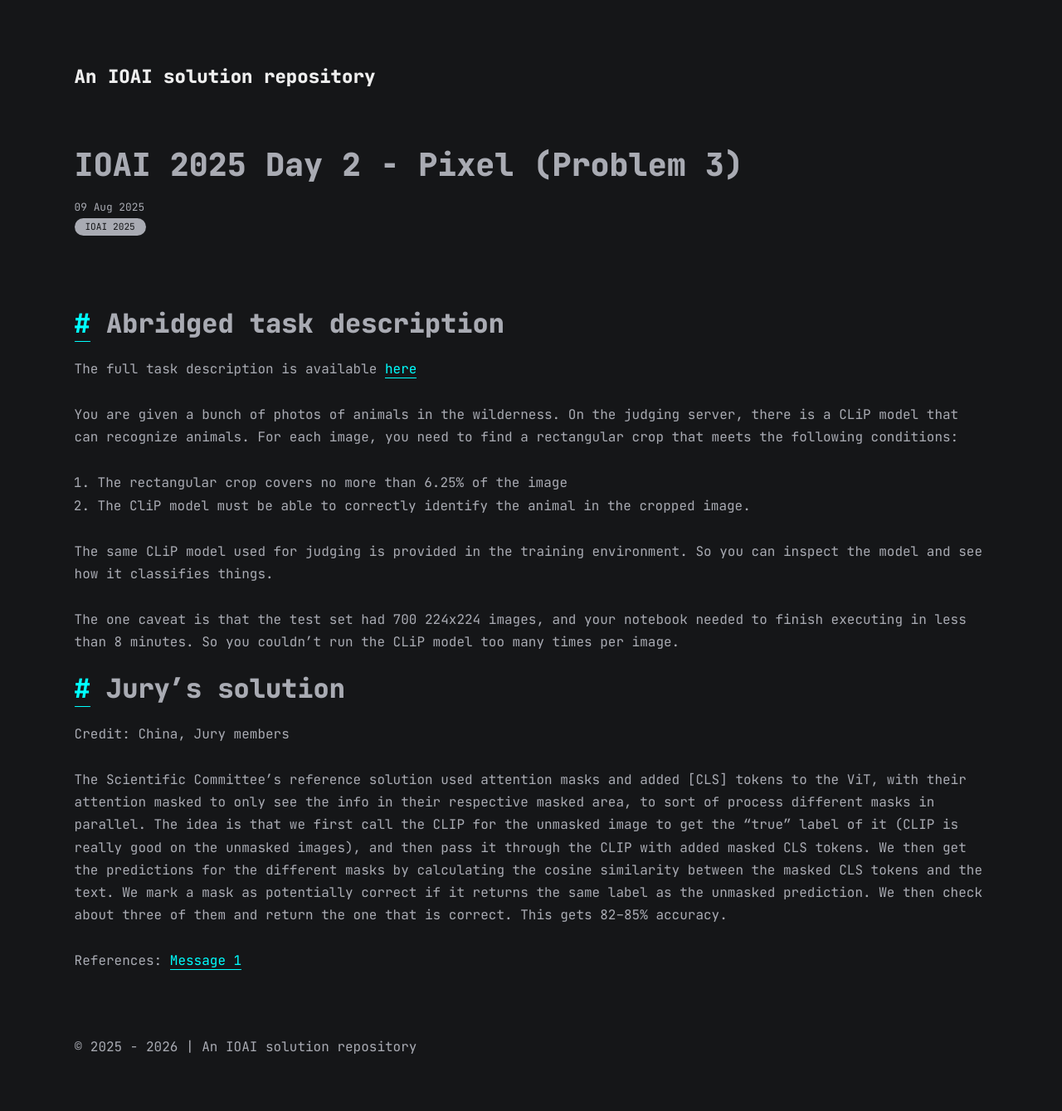
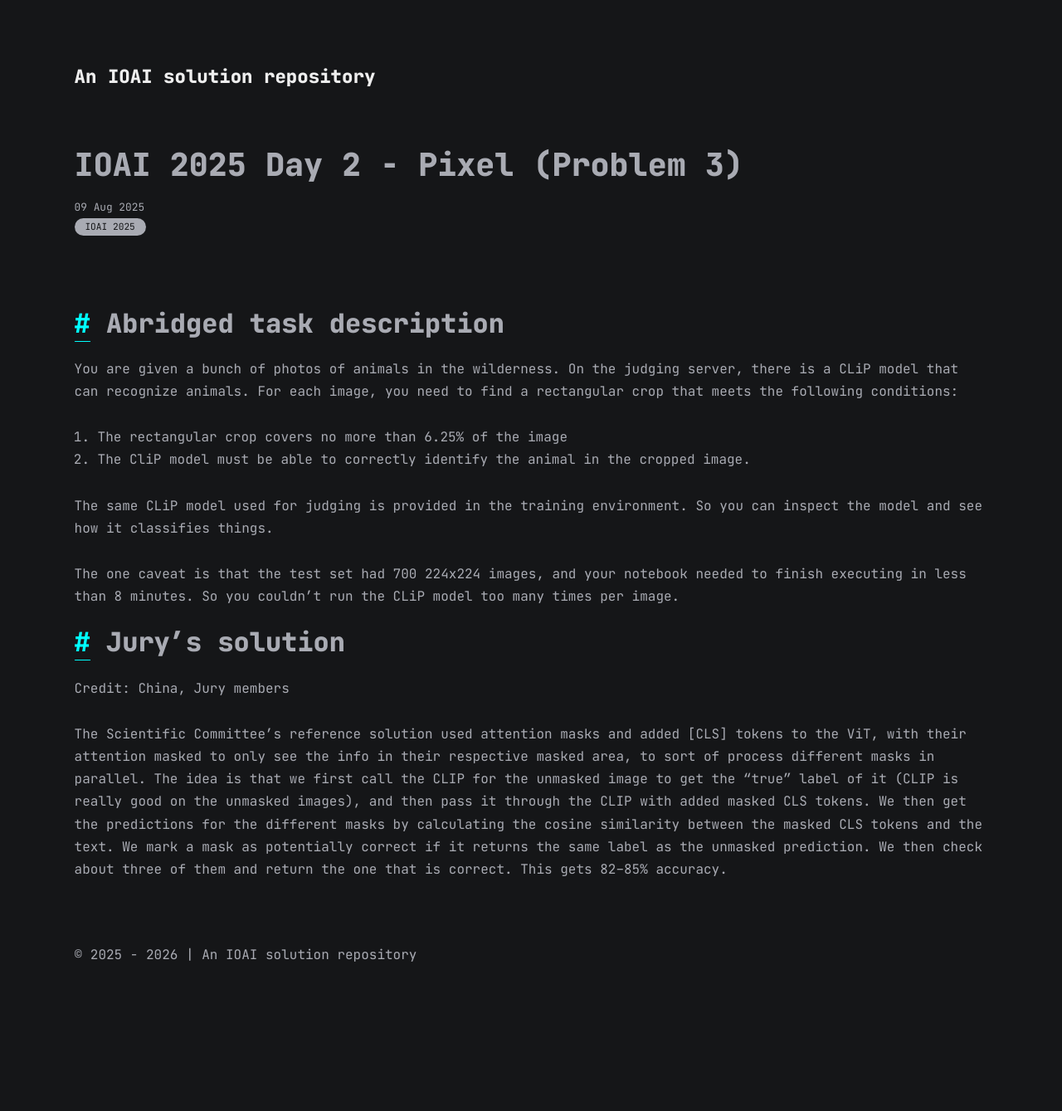
Before and after one commit to ioai-writeup/ioai-writeup.github.io, a Jekyll site: the page built from all_collections/_posts/2025-08-09-d2p3-pixel.md, in a window 1280 px wide. Shown: the whole page at 83% size. Built offline with Jekyll 4.4.1, drawn with Linux system fonts in a browser that asks for light colours; after the commit the page ends 1228 px from its top, so only the background shows below that.

Commit message:
Update task description and jury's solution

```diff
--- a/all_collections/_posts/2025-08-09-d2p3-pixel.md
+++ b/all_collections/_posts/2025-08-09-d2p3-pixel.md
@@ -6,8 +6,6 @@ categories: ["IOAI 2025"]
 mathjax: true
 ---
 # Abridged task description
-
-The full task description is available [here](https://ioai.bohrium.com/competitions/9219232621?tab=introduce)
 
 You are given a bunch of photos of animals in the wilderness. On the judging server, there is a CLiP model that can recognize animals. For each image, you need to find a rectangular crop that meets the following conditions:
 1. The rectangular crop covers no more than 6.25% of the image
@@ -22,6 +20,3 @@ The one caveat is that the test set had 700 224x224 images, and your notebook ne
 Credit: China, Jury members
 
 The Scientific Committee's reference solution used attention masks and added [CLS] tokens to the ViT, with their attention masked to only see the info in their respective masked area, to sort of process different masks in parallel. The idea is that we first call the CLIP for the unmasked image to get the "true" label of it (CLIP is really good on the unmasked images), and then pass it through the CLIP with added masked CLS tokens. We then get the predictions for the different masks by calculating the cosine similarity between the masked CLS tokens and the text. We mark a mask as potentially correct if it returns the same label as the unmasked prediction. We then check about three of them and return the one that is correct. This gets 82–85% accuracy.
-
-References:
-[Message 1](https://discord.com/channels/1271542282142748774/1271542282142748777/1402705313068744727)
```
